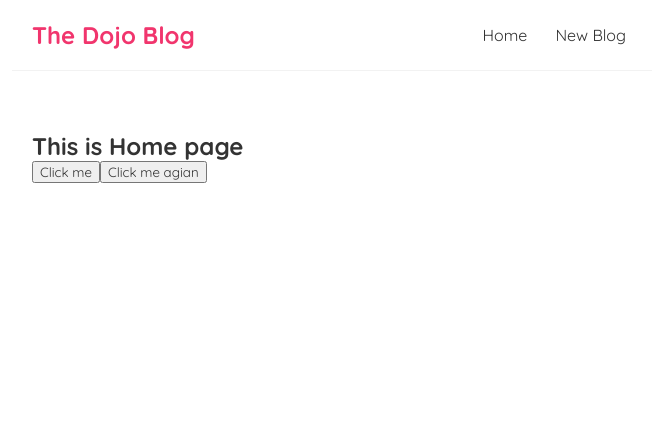
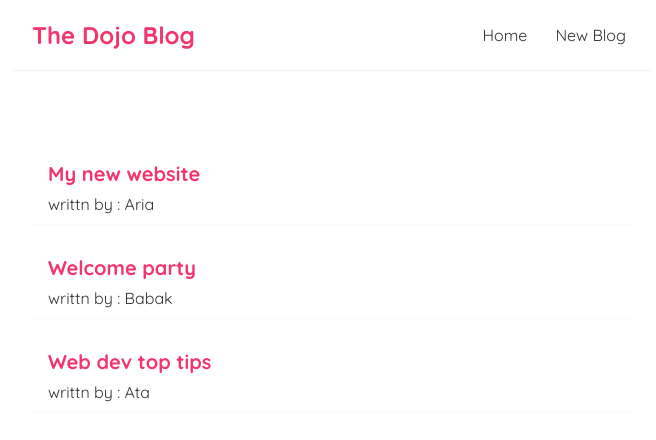
Before and after one commit to womoboy/react-sample-02, a React (Create React App) app: page / in a window 1280 px wide. Shown: the top 440 px of the page, without its empty margins (308-964 px from the left). Built offline with nearby package versions, Linux system fonts and the light colour scheme; the HTML template or start-up script is replaced by a standard one.

Commit message:
create a simple dynamic blogs and show him

```diff
--- a/src/Home.js
+++ b/src/Home.js
@@ -1,18 +1,21 @@
+import { useState } from 'react';
+
 const Home = () => {
-    const handleClick = () => {
-        console.log('Hello World !');
-    }
-
-    const handleClickmeAgain = (name, e) => {
-        console.log(name , ' ' , e.target);
-    }
+    const [blogs, setBlogs] = useState([
+        {title: 'My new website', body: 'descreption 1', author: 'Aria', id: 1},
+        {title: 'Welcome party', body: 'descreption 2', author: 'Babak', id: 2},
+        {title: 'Web dev top tips', body: 'descreption 3', author: 'Ata', id: 3}
+    ]);
 
     return (
         <>
-            <div className="container">
-                <h2>This is Home page</h2>
-                <button onClick={handleClick} >Click me</button>
-                <button onClick={(e) => handleClickmeAgain('Hello', e)}>Click me agian</button>
+            <div className="home">
+                {blogs.map((blog) => (
+                    <div className="blog-preview" key={blog.id}>
+                        <h2>{blog.title}</h2>
+                        <p>writtn by : {blog.author}</p>
+                    </div>
+                ))}
             </div>
         </>
     )
--- a/src/index.css
+++ b/src/index.css
@@ -33,3 +33,18 @@
   margin: 40px auto;
   padding: 20px;
 }
+
+/*blog preview*/
+.blog-preview {
+  padding: 10px 16px;
+  margin: 20px 0;
+  border-bottom: 1px solid #fafafa;
+}
+.blog-preview:hover {
+  box-shadow: 1px 3px 5px rgba(0,0,0,0.1);
+}
+.blog-preview h2 {
+  font-size: 20px;
+  color: #f1356d;
+  margin-bottom: 8px;
+}
```
